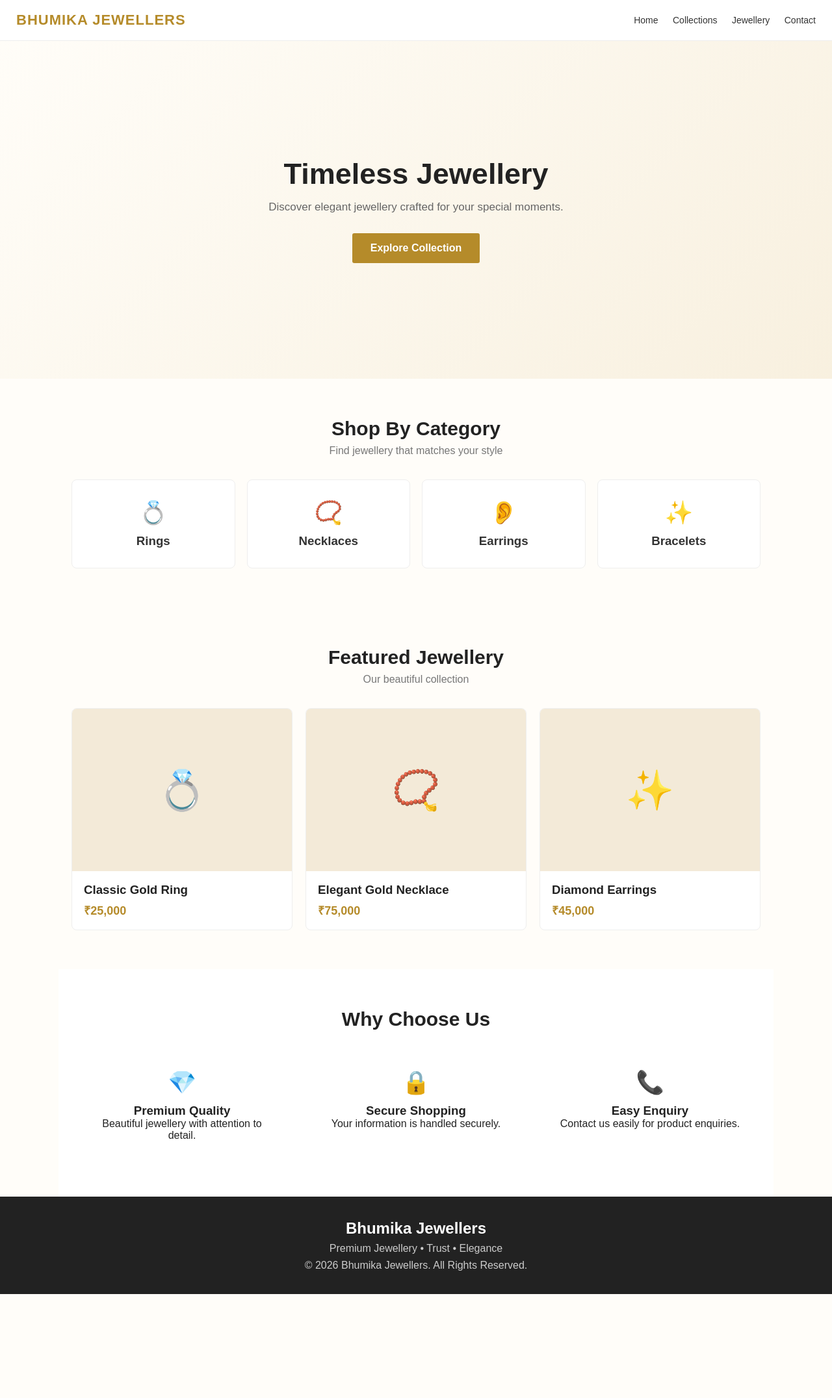
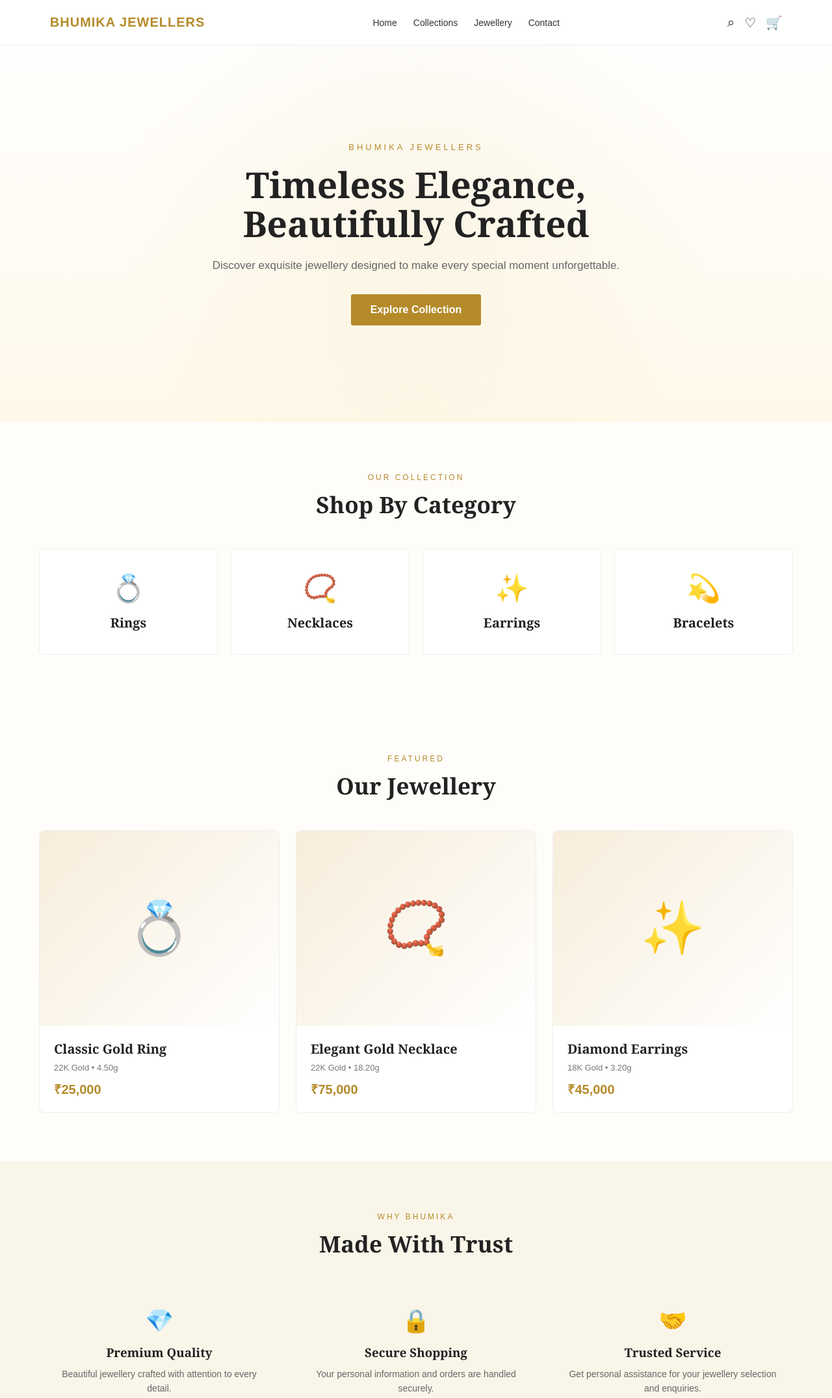
Before and after one commit to ajayyadav89/Bhumika---jewellers-, a plain HTML site: page index.html in a window 1280 px wide. Shown: the top 2152 px of the page at 65% size. Before the commit the page ends 1992 px from the top, so only its background shows below. Drawn offline with Linux system fonts and the light colour scheme.

Commit message:
Update index.html

```diff
--- a/index.html
+++ b/index.html
@@ -7,218 +7,293 @@
 <title>Bhumika Jewellers | Premium Jewellery</title>
 
 <style>
-    * {
-      margin: 0;
-      padding: 0;
-      box-sizing: border-box;
+*{
+  margin:0;
+  padding:0;
+  box-sizing:border-box;
 }
 
-    body {
-      font-family: Arial, sans-serif;
-      background: #fffdf9;
-      color: #222;
+body{
+  font-family:Arial, sans-serif;
+  background:#fffdf9;
+  color:#222;
 }
 
-    header {
-      background: #ffffff;
-      padding: 18px 25px;
-      display: flex;
-      justify-content: space-between;
-      align-items: center;
-      border-bottom: 1px solid #eee;
-      position: sticky;
-      top: 0;
-      z-index: 10;
+header{
+  height:70px;
+  background:#fff;
+  display:flex;
+  align-items:center;
+  justify-content:space-between;
+  padding:0 6%;
+  border-bottom:1px solid #eee;
+  position:sticky;
+  top:0;
+  z-index:100;
 }
 
-    .logo {
-      font-size: 22px;
-      font-weight: bold;
-      color: #b58b2a;
-      letter-spacing: 1px;
+.logo{
+  color:#b58b2a;
+  font-size:20px;
+  font-weight:bold;
+  letter-spacing:1px;
 }
 
-    nav a {
-      text-decoration: none;
-      color: #333;
-      margin-left: 18px;
-      font-size: 14px;
+nav{
+  display:flex;
+  gap:25px;
 }
 
-    .hero {
-      min-height: 520px;
-      display: flex;
-      align-items: center;
-      justify-content: center;
-      text-align: center;
-      padding: 60px 20px;
-      background: linear-gradient(135deg, #fffdf8, #f8f0df);
+nav a{
+  text-decoration:none;
+  color:#333;
+  font-size:14px;
 }
 
-    .hero h1 {
-      font-size: 45px;
-      color: #222;
-      margin-bottom: 15px;
+.icons{
+  display:flex;
+  gap:15px;
+  font-size:20px;
 }
 
-    .hero p {
-      font-size: 17px;
-      color: #666;
-      margin-bottom: 30px;
+.hero{
+  min-height:580px;
+  display:flex;
+  align-items:center;
+  justify-content:center;
+  text-align:center;
+  padding:50px 20px;
+  background:
+  linear-gradient(rgba(255,255,255,.82),rgba(255,248,232,.88)),
+  radial-gradient(circle at center,#ead49b,#fffdf9 65%);
 }
 
-    .btn {
-      display: inline-block;
-      background: #b58b2a;
-      color: white;
-      padding: 14px 28px;
-      border-radius: 3px;
-      text-decoration: none;
-      font-weight: bold;
+.hero-content{
+  max-width:700px;
 }
 
-    .section {
-      padding: 60px 20px;
-      max-width: 1100px;
-      margin: auto;
+.small-title{
+  color:#b58b2a;
+  letter-spacing:4px;
+  font-size:13px;
+  margin-bottom:20px;
 }
 
-    .section-title {
-      text-align: center;
-      margin-bottom: 35px;
+.hero h1{
+  font-family:Georgia,serif;
+  font-size:55px;
+  line-height:1.1;
+  margin-bottom:20px;
 }
 
-    .section-title h2 {
-      font-size: 30px;
-      margin-bottom: 8px;
+.hero p{
+  color:#666;
+  font-size:17px;
+  line-height:1.7;
+  margin-bottom:30px;
 }
 
-    .section-title p {
-      color: #777;
+.btn{
+  display:inline-block;
+  background:#b58b2a;
+  color:white;
+  padding:15px 30px;
+  text-decoration:none;
+  border-radius:3px;
+  font-weight:bold;
 }
 
-    .categories {
-      display: grid;
-      grid-template-columns: repeat(4, 1fr);
-      gap: 18px;
+.section{
+  max-width:1200px;
+  margin:auto;
+  padding:75px 20px;
 }
 
-    .category {
-      background: white;
-      border: 1px solid #eee;
-      padding: 30px 15px;
-      text-align: center;
-      border-radius: 8px;
-      transition: 0.3s;
+.heading{
+  text-align:center;
+  margin-bottom:45px;
 }
 
-    .category:hover {
-      transform: translateY(-5px);
-      box-shadow: 0 10px 25px rgba(0,0,0,0.08);
+.heading span{
+  color:#b58b2a;
+  font-size:12px;
+  letter-spacing:3px;
 }
 
-    .category .icon {
-      font-size: 35px;
-      margin-bottom: 12px;
+.heading h2{
+  font-family:Georgia,serif;
+  font-size:35px;
+  margin-top:10px;
 }
 
-    .category h3 {
-      color: #333;
+.categories{
+  display:grid;
+  grid-template-columns:repeat(4,1fr);
+  gap:20px;
 }
 
-    .products {
-      display: grid;
-      grid-template-columns: repeat(3, 1fr);
-      gap: 20px;
+.category{
+  background:white;
+  border:1px solid #eee;
+  padding:35px 15px;
+  text-align:center;
+  border-radius:6px;
 }
 
-    .product {
-      background: white;
-      border: 1px solid #eee;
-      border-radius: 8px;
-      overflow: hidden;
+.category-icon{
+  font-size:42px;
+  margin-bottom:15px;
 }
 
-    .product-image {
-      height: 250px;
-      background: #f3ead8;
-      display: flex;
-      align-items: center;
-      justify-content: center;
-      font-size: 60px;
+.category h3{
+  font-family:Georgia,serif;
+  font-size:20px;
 }
 
-    .product-info {
-      padding: 18px;
+.products{
+  display:grid;
+  grid-template-columns:repeat(3,1fr);
+  gap:25px;
 }
 
-    .product-info h3 {
-      margin-bottom: 8px;
+.product{
+  background:white;
+  border:1px solid #eee;
+  border-radius:8px;
+  overflow:hidden;
+  transition:.3s;
 }
 
-    .price {
-      color: #b58b2a;
-      font-weight: bold;
-      font-size: 18px;
+.product:hover{
+  transform:translateY(-5px);
+  box-shadow:0 15px 35px rgba(0,0,0,.08);
 }
 
-    .why {
-      background: #fff;
+.product-image{
+  height:300px;
+  background:linear-gradient(135deg,#f7edda,#fff);
+  display:flex;
+  justify-content:center;
+  align-items:center;
+  font-size:80px;
 }
 
-    .features {
-      display: grid;
-      grid-template-columns: repeat(3, 1fr);
-      gap: 20px;
-      text-align: center;
+.product-info{
+  padding:22px;
 }
 
-    .feature {
-      padding: 25px;
+.product-info h3{
+  font-family:Georgia,serif;
+  font-size:20px;
+  margin-bottom:8px;
 }
 
-    .feature-icon {
-      font-size: 35px;
-      margin-bottom: 12px;
+.weight{
+  color:#777;
+  font-size:13px;
+  margin-bottom:12px;
 }
 
-    footer {
-      background: #222;
-      color: white;
-      text-align: center;
-      padding: 35px 20px;
+.price{
+  color:#b58b2a;
+  font-size:20px;
+  font-weight:bold;
 }
 
-    footer p {
-      color: #ccc;
-      margin-top: 8px;
+.features-section{
+  background:#faf5e9;
 }
 
-    @media (max-width: 700px) {
-
-      header {
-        padding: 15px;
+.features{
+  display:grid;
+  grid-template-columns:repeat(3,1fr);
+  gap:25px;
 }
 
-      nav a {
-        margin-left: 8px;
-        font-size: 12px;
+.feature{
+  text-align:center;
+  padding:30px 20px;
 }
 
-      .hero h1 {
-        font-size: 34px;
+.feature-icon{
+  font-size:35px;
+  margin-bottom:15px;
 }
 
-      .categories {
-        grid-template-columns: repeat(2, 1fr);
+.feature h3{
+  font-family:Georgia,serif;
+  margin-bottom:10px;
 }
 
-      .products {
-        grid-template-columns: 1fr;
+.feature p{
+  color:#666;
+  line-height:1.6;
+  font-size:14px;
 }
 
-      .features {
-        grid-template-columns: 1fr;
+.contact{
+  text-align:center;
+}
+
+.contact p{
+  color:#666;
+  margin:10px 0 25px;
+}
+
+footer{
+  background:#222;
+  color:white;
+  text-align:center;
+  padding:45px 20px;
+}
+
+footer h2{
+  color:#d2aa55;
+  font-family:Georgia,serif;
+}
+
+footer p{
+  color:#bbb;
+  margin-top:10px;
+  font-size:13px;
+}
+
+@media(max-width:700px){
+
+  header{
+    padding:0 15px;
+  }
+
+  nav{
+    display:none;
+  }
+
+  .hero{
+    min-height:500px;
+  }
+
+  .hero h1{
+    font-size:40px;
+  }
+
+  .hero p{
+    font-size:15px;
+  }
+
+  .categories{
+    grid-template-columns:repeat(2,1fr);
+  }
+
+  .products{
+    grid-template-columns:1fr;
+  }
+
+  .features{
+    grid-template-columns:1fr;
+  }
+
+  .section{
+    padding:55px 15px;
   }
 }
 </style>
@@ -227,67 +302,93 @@
 <body>
 
 <header>
-    <div class="logo">BHUMIKA JEWELLERS</div>
+
+  <div class="logo">
+    BHUMIKA JEWELLERS
+  </div>
 
   <nav>
     <a href="#">Home</a>
-      <a href="#collections">Collections</a>
+    <a href="#categories">Collections</a>
     <a href="#products">Jewellery</a>
     <a href="#contact">Contact</a>
   </nav>
+
+  <div class="icons">
+    <span>⌕</span>
+    <span>♡</span>
+    <span>🛒</span>
+  </div>
+
 </header>
 
+
 <section class="hero">
-    <div>
-      <h1>Timeless Jewellery</h1>
+
+  <div class="hero-content">
+
+    <div class="small-title">
+      BHUMIKA JEWELLERS
+    </div>
+
+    <h1>
+      Timeless Elegance,
+      Beautifully Crafted
+    </h1>
 
     <p>
-        Discover elegant jewellery crafted for your special moments.
+      Discover exquisite jewellery designed to make
+      every special moment unforgettable.
     </p>
 
     <a href="#products" class="btn">
       Explore Collection
     </a>
+
   </div>
+
 </section>
 
-  <section class="section" id="collections">
 
-    <div class="section-title">
+<section class="section" id="categories">
+
+  <div class="heading">
+    <span>OUR COLLECTION</span>
     <h2>Shop By Category</h2>
-      <p>Find jewellery that matches your style</p>
   </div>
 
   <div class="categories">
 
     <div class="category">
-        <div class="icon">💍</div>
+      <div class="category-icon">💍</div>
       <h3>Rings</h3>
     </div>
 
     <div class="category">
-        <div class="icon">📿</div>
+      <div class="category-icon">📿</div>
       <h3>Necklaces</h3>
     </div>
 
     <div class="category">
-        <div class="icon">👂</div>
+      <div class="category-icon">✨</div>
       <h3>Earrings</h3>
     </div>
 
     <div class="category">
-        <div class="icon">✨</div>
+      <div class="category-icon">💫</div>
       <h3>Bracelets</h3>
     </div>
 
   </div>
+
 </section>
+
 
 <section class="section" id="products">
 
-    <div class="section-title">
-      <h2>Featured Jewellery</h2>
-      <p>Our beautiful collection</p>
+  <div class="heading">
+    <span>FEATURED</span>
+    <h2>Our Jewellery</h2>
   </div>
 
   <div class="products">
@@ -300,10 +401,12 @@
 
       <div class="product-info">
         <h3>Classic Gold Ring</h3>
-          <p class="price">₹25,000</p>
+        <div class="weight">22K Gold • 4.50g</div>
+        <div class="price">₹25,000</div>
       </div>
 
     </div>
+
 
     <div class="product">
 
@@ -313,10 +416,12 @@
 
       <div class="product-info">
         <h3>Elegant Gold Necklace</h3>
-          <p class="price">₹75,000</p>
+        <div class="weight">22K Gold • 18.20g</div>
+        <div class="price">₹75,000</div>
       </div>
 
     </div>
+
 
     <div class="product">
 
@@ -326,18 +431,24 @@
 
       <div class="product-info">
         <h3>Diamond Earrings</h3>
-          <p class="price">₹45,000</p>
+        <div class="weight">18K Gold • 3.20g</div>
+        <div class="price">₹45,000</div>
       </div>
 
     </div>
 
   </div>
+
 </section>
 
-  <section class="section why">
 
-    <div class="section-title">
-      <h2>Why Choose Us</h2>
+<section class="features-section">
+
+  <div class="section">
+
+    <div class="heading">
+      <span>WHY BHUMIKA</span>
+      <h2>Made With Trust</h2>
     </div>
 
     <div class="features">
@@ -345,32 +456,67 @@
       <div class="feature">
         <div class="feature-icon">💎</div>
         <h3>Premium Quality</h3>
-        <p>Beautiful jewellery with attention to detail.</p>
+        <p>
+          Beautiful jewellery crafted with attention
+          to every detail.
+        </p>
       </div>
 
       <div class="feature">
         <div class="feature-icon">🔒</div>
         <h3>Secure Shopping</h3>
-        <p>Your information is handled securely.</p>
+        <p>
+          Your personal information and orders
+          are handled securely.
+        </p>
       </div>
 
       <div class="feature">
-        <div class="feature-icon">📞</div>
-        <h3>Easy Enquiry</h3>
-        <p>Contact us easily for product enquiries.</p>
+        <div class="feature-icon">🤝</div>
+        <h3>Trusted Service</h3>
+        <p>
+          Get personal assistance for your jewellery
+          selection and enquiries.
+        </p>
+      </div>
+
     </div>
 
   </div>
 
 </section>
 
-  <footer id="contact">
+
+<section class="section contact" id="contact">
+
+  <div class="heading">
+    <span>GET IN TOUCH</span>
+    <h2>Find Your Perfect Jewellery</h2>
+  </div>
+
+  <p>
+    Have a question about our jewellery?
+    Contact us for product details and enquiries.
+  </p>
+
+  <a href="#" class="btn">
+    WhatsApp Enquiry
+  </a>
+
+</section>
+
+
+<footer>
 
   <h2>Bhumika Jewellers</h2>
 
-    <p>Premium Jewellery • Trust • Elegance</p>
+  <p>
+    Premium Jewellery • Trust • Elegance
+  </p>
 
-    <p>© 2026 Bhumika Jewellers. All Rights Reserved.</p>
+  <p>
+    © 2026 Bhumika Jewellers. All Rights Reserved.
+  </p>
 
 </footer>
 
```
Lines whose indentation alone changed are shown as unchanged.
